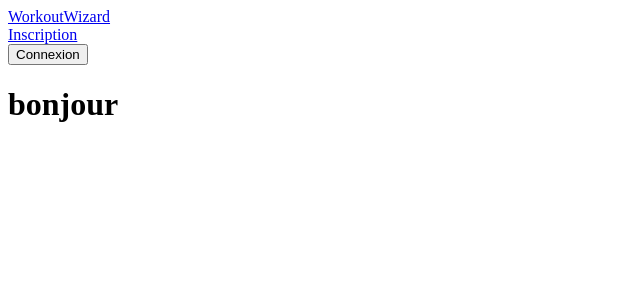
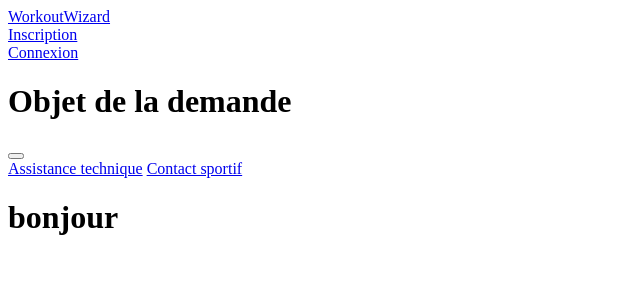
Before and after one commit to ForWald/projetWeb, a Symfony app: template templates/pages/home.html.twig in a window 1280 px wide. Shown: the top 300 px of the page, without its empty margins (0-640 px from the left). Run offline with Twig, Linux system fonts and the light colour scheme; the template is opened without the code that fills it, so the values that code supplies are empty; some libraries are stand-ins or nearby versions.

Commit message:
améliorations mineures

```diff
--- a/templates/base.html.twig
+++ b/templates/base.html.twig
@@ -6,7 +6,7 @@
 			{% block title %}{% endblock %}
 			- WorkoutWizard
 		</title>
-		<link rel="icon" type="image/x-icon" href="{{ asset('build/images/favicon.png') }}"">
+		<link rel="icon" type="image/x-icon" href="{{ asset('build/images/favicon.png') }}">
 		{# Run `composer require symfony/webpack-encore-bundle` to start using Symfony UX #}
 		{% block stylesheets %}
 			{{ encore_entry_link_tags('app') }}
@@ -21,6 +21,20 @@
 	</head>
 	<body>
 		{% include 'partials/_header.html.twig' %}
+		<div class="modal fade" id="modal" tabindex="-1" aria-labelledby="exampleModalLabel" aria-hidden="true">
+			<div class="modal-dialog">
+				<div class="modal-content">
+					<div class="modal-header">
+						<h1 class="modal-title fs-5" id="exampleModalLabel">Objet de la demande</h1>
+						<button type="button" class="btn-close" data-dismiss="modal" aria-label="Close"></button>
+					</div>
+					<div class="modal-footer">
+						<a href="{{ path('contact') }}" class="btn btn-primary">Assistance technique</a>
+						<a href="{{ path('contact-sportif') }}" class="btn btn-primary">Contact sportif</a>
+					</div>
+				</div>
+			</div>
+		</div>
 		{% block body %}{% endblock %}
 	</body>
 </html>
--- a/templates/pages/home.html.twig
+++ b/templates/pages/home.html.twig
@@ -11,6 +11,5 @@
 				{{ message }}
 			</div>
 		{% endfor %}
-
 	</div>
 {% endblock %}
--- a/templates/partials/_header.html.twig
+++ b/templates/partials/_header.html.twig
@@ -8,11 +8,12 @@
 					<div class="nav-item dropdown">
 						<a class="nav-link dropdown-toggle" data-toggle="dropdown" href="#" role="button" aria-haspopup="true" aria-expanded="false">mon compte</a>
 						<div class="dropdown-menu">
-							<a class="dropdown-item"  href="{{ path('editUser', {'id': app.user.id}) }}">Mon profil</a>
+							<a class="dropdown-item" href="{{ path('editUser', {'id': app.user.id}) }}">Mon profil</a>
 							{% if is_granted('ROLE_ADMIN') or is_granted('ROLE_COACH') %}
 								<a class="dropdown-item" href="{{ path('admin') }}">Espace Admin</a>
 							{% else %}
 								<a class="dropdown-item" href="#">Mes programmes</a>
+								<button class="dropdown-item" data-toggle="modal" data-target="#modal">Contact</button>
 							{% endif %}
 							<div class="dropdown-divider"></div>
 							<a class="dropdown-item" href="{{ path('logout') }}">Deconnexion</a>
@@ -26,7 +27,7 @@
 					</div>
 				</div>
 				<div class="navbar-nav me-auto">
-					<button type="button" class="btn btn-dark" onclick="window.location.href ='{{ path('login') }}';">Connexion</button>
+					<a type="button" class="btn btn-dark" href='{{ path('login') }}'>Connexion</a>
 				</div>
 			{% endif %}
 
```
Also changed, not shown: src/Controller/Admin/UserCrudController.php (+6 -5 lines), src/Form/UserType.php (+6 -12 lines), templates/pages/user/edit.html.twig (+12 -5 lines), public/images/profile/user1-657340422b6b9386226356.png (added), public/images/profile/user2-6573359fd8f6b509641112.png (added), public/images/profile/user3-6573401a2a086434468740.png (added), public/images/profile/user4-6573408d16d77041684102.png (added), templates/partials/_error.html.twig (renamed from templates/layouts/_error.html.twig).
